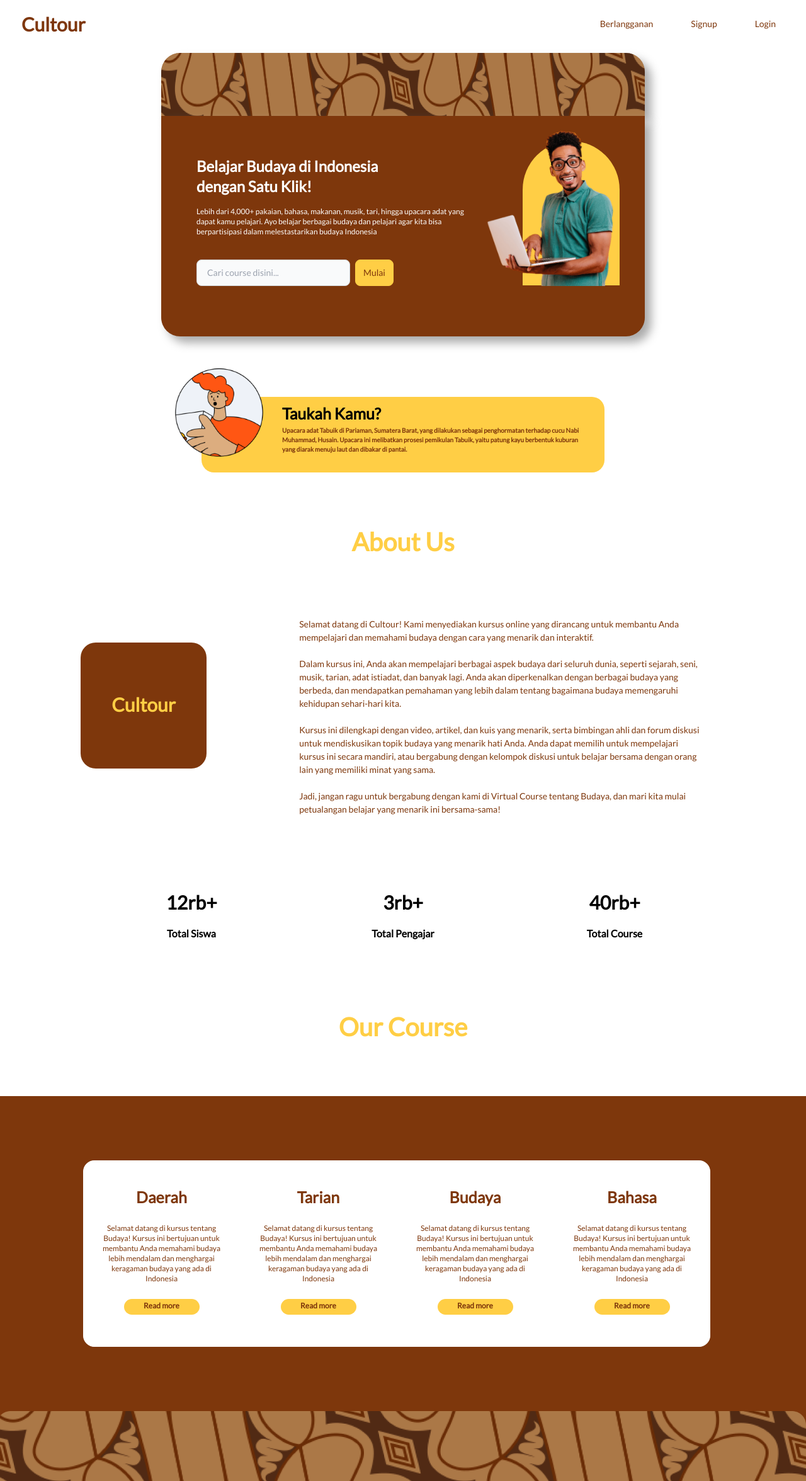
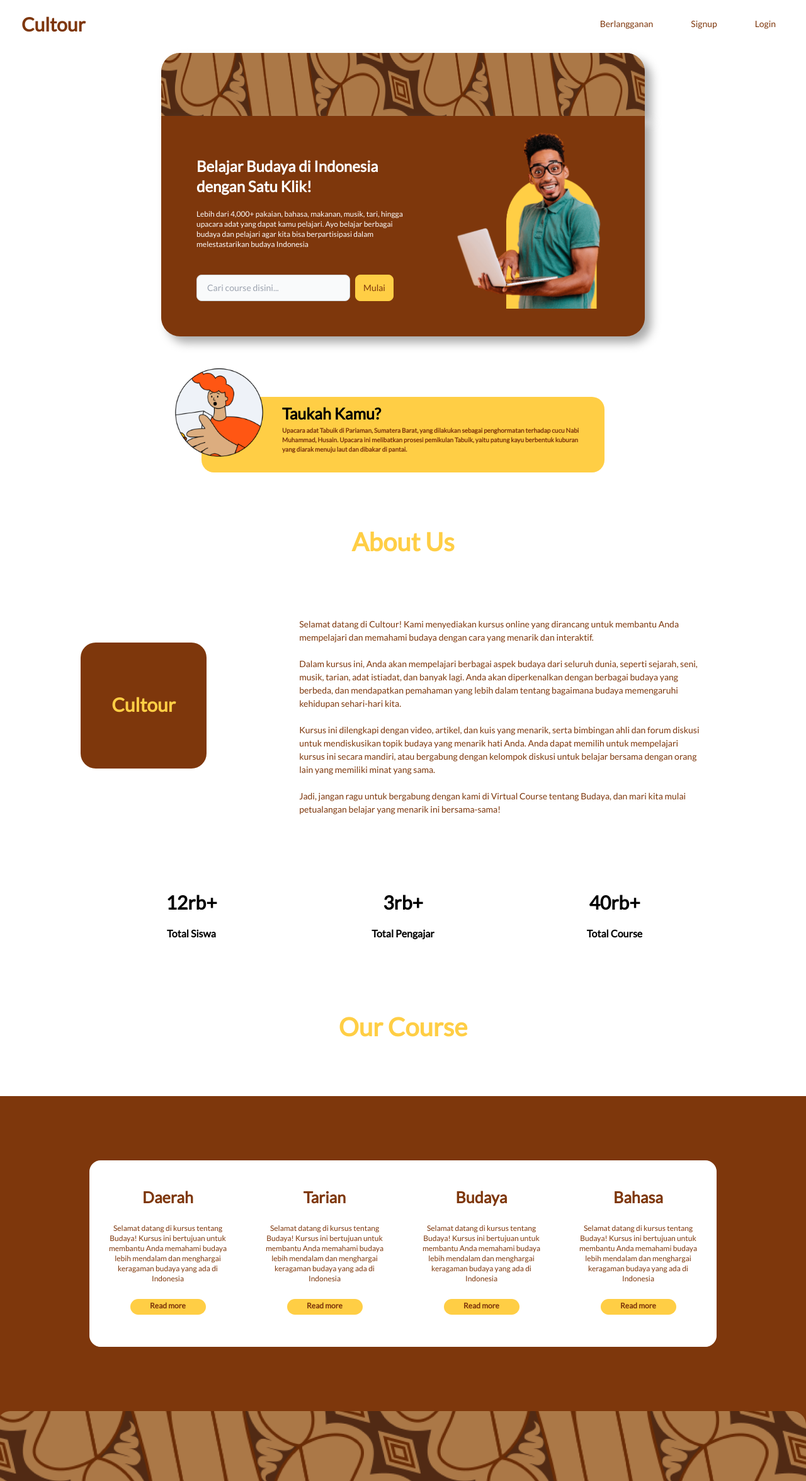
Before and after one commit to tasyaswantara/cultour1, a React (Vite) app: page / in a window 1280 px wide. Shown: the whole page at 63% size. Built offline with nearby package versions, Linux system fonts and the light colour scheme.

Commit message:
update position home

```diff
--- a/src/pages/Home.jsx
+++ b/src/pages/Home.jsx
@@ -2,6 +2,7 @@ import AppLayout from "../components/partials/applayout/AppLayout";
 import styled from "styled-components";
 import Batik from "../assets/icons/batik.png";
 import Orang1 from "../assets/images/fix1.png";
+import Orang2 from "../assets/icons/orangs.png";
 import Budies from "../assets/icons/Buddies.png";
 import { NavLink } from "react-router-dom";
 import { dataStatistik1, ourCourse1 } from "../components/utils/dataHome";
@@ -48,7 +49,7 @@ const Home = () => {
     width: 1000px;
     display: flex;
     border-radius: 20px;
-    position: absolute;
+    position:relative;
     @media only screen and (max-width: 900px) {
       width: 100%;
     }
@@ -60,12 +61,12 @@ const Home = () => {
 
         <GbrBatik src={Batik} alt="Batik" />
         <Konten className="min-w-min">
-          <div className="float-left w-[70%] h-[300px]">
+          <div className="float-left w-[60%] h-[300px]">
             <h3 className="font-bold text-2xl mx-7 px-7 pt-16 text-white">
               Belajar Budaya di Indonesia <br />
               dengan Satu Klik!
             </h3>
-            <p className="text-xs mx-7 px-7 py-4 text-white">
+            <p className="text-xs mx-7 px-7 py-5 text-white">
               Lebih dari 4,000+ pakaian, bahasa, makanan, musik, tari, hingga
               upacara adat yang dapat kamu pelajari. Ayo belajar berbagai budaya
               dan pelajari agar kita bisa berpartisipasi dalam melestastarikan
@@ -88,12 +89,14 @@ const Home = () => {
               </button>
             </form>
           </div>
+          <div className="float-right w-[40%] pt-0">
           <img
-            className="absolute w-[220px] mb-[50px] ml-[510px] "
-            src={Orang1}
+            className="w-[250px] h-full mt-0 "
+            src={Orang2}
             alt="Man"
           ></img>
-          <div className="flex flex-col w-[20%] bg-[#FFCE45] h-[229px] float-right mt-[40px] mr-10 rounded-t-full"></div>
+          </div>
+
         </Konten>
       </section>
       <section>
@@ -166,7 +169,7 @@ const Home = () => {
       <section>
         <JudulSection>Our Course</JudulSection>
         <div className="absolute m-auto w-[100%] h-[300px] min-w-[900px]"></div>
-        <div className="bg-[#7E370C] h-[500px] px-[130px] py-[100px]">
+        <div className="bg-[#7E370C] h-[500px] py-[100px]">
           <KontainerPutih>
             {ourCourse1.map((datacourse) => {
             return (
```
Also changed, not shown: src/assets/icons/orangs.png (added).
